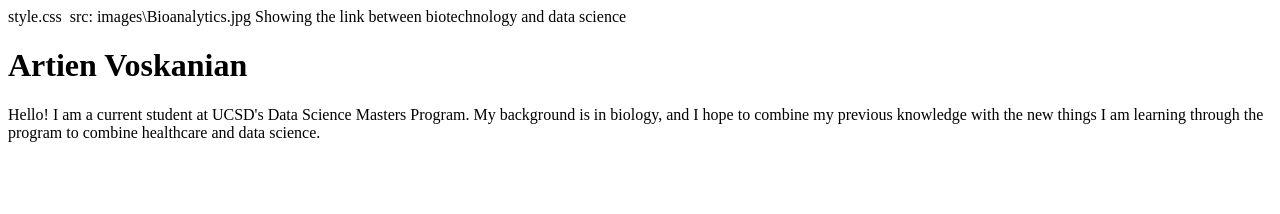
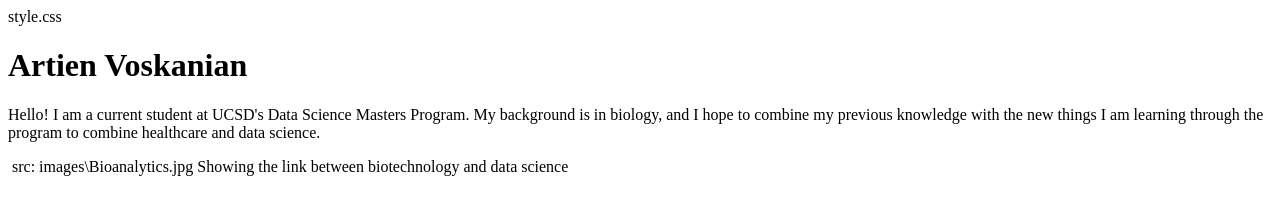
Before and after one commit to ArtienVoskanian/portfolio, a plain HTML site: page index.html in a window 1280 px wide. Drawn offline with Linux system fonts and the light colour scheme.

Commit message:
Fixing img issue (hopefully)

```diff
--- a/index.html
+++ b/index.html
@@ -5,7 +5,7 @@
     <meta name="viewport" content="width=device-width, initial-scale=1.0">
     <title>Artien Voskanian: Personal site and portfolio</title>
     <link> style.css <link>
-    <img> src: images\Bioanalytics.jpg <alt>Showing the link between biotechnology and data science</alt>
+
 
 </head>
 <body>
@@ -15,6 +15,7 @@
     <p>Hello! I am a current student at UCSD's Data Science Masters Program. My background is in biology, and I hope to combine my previous
         knowledge with the new things I am learning through the program to combine healthcare and data science.
     </p>
+    <img> src: images\Bioanalytics.jpg <alt>Showing the link between biotechnology and data science</img>
 
 
 
```
